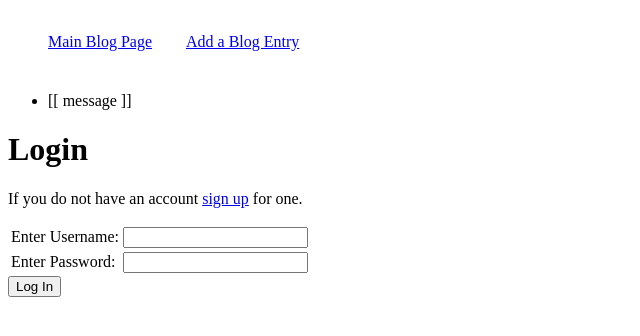
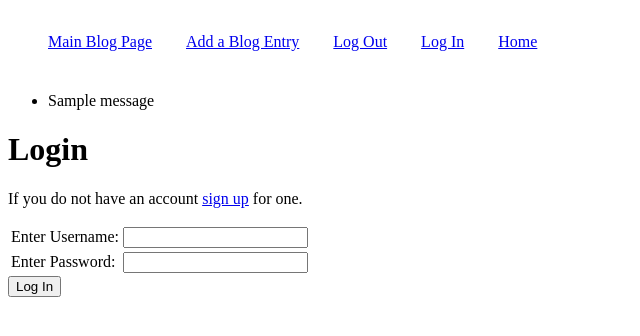
Before and after one commit to joeballo/blogz, a Flask app: page /login in a window 1280 px wide. Shown: the top 336 px of the page, without its empty margins (0-640 px from the left). Run offline with Flask 2, Linux system fonts and the light colour scheme; tables that the repository leaves empty hold one stand-in row (values such as "Sample post"); one stand-in notice (Sample message) is shown.

Commit message:
added log out function and require login function

```diff
--- a/main.py
+++ b/main.py
@@ -32,13 +32,13 @@
         self.username = username
         self.password = password
 
-# @app.before_request
-# def require_login():
-#     allowed_routes = ['/login', '/signup']
-#     if request.endpoint not in allowed_routes and 'username' not in session:
-#         return redirect('/login')
+@app.before_request
+def require_login():
+    allowed_routes = ['login', 'main-blog-listings', 'index', 'signup']
+    if request.endpoint not in allowed_routes and 'username' not in session:
+        return redirect('/login')
 
-@app.route('/blog')
+@app.route('/blog', methods=['POST', 'GET'])
 def blog_listing():
     num = request.args.get('id')
     if not num:
@@ -49,7 +49,6 @@
         blog = Blog.query.filter_by(id=num).first()
         return render_template('single_blog_view.html',
         blog=blog)
-
 
 
 @app.route('/signup', methods=['POST', 'GET'])
@@ -86,6 +85,8 @@
 
     return render_template('signup.html')
 
+
+
 @app.route('/login', methods=['POST', 'GET'])
 def login():
 
@@ -110,16 +111,16 @@
 
     return render_template('login.html')
 
+
+
 @app.route('/newpost', methods=['POST', 'GET']) #create a blog
 def new_post():
 
     if request.method == 'POST':
         blog_title = request.form['blog_title']
         blog_body = request.form['blog_body']
-        #blog_owner = int(request.form['owner_id'])
-        #owner_id = Blog.query.get(blog_owner)
+
         this_id = User.query.filter_by(username=session['username']).first()
-
 
         blog_title_error = ""
         blog_body_error = ""
@@ -149,6 +150,11 @@
 
     return render_template('add-new-blog.html', title="New Entry")
 
+@app.route('/logout')
+def logout():
+    del session['username']
+    return redirect('/blog')
+
 
 
 
--- a/templates/base.html
+++ b/templates/base.html
@@ -5,6 +5,9 @@
         <nav>
             <a href="/blog" style="padding: 15px;">Main Blog Page</a>
             <a href="/newpost"style="padding: 15px;">Add a Blog Entry</a>
+            <a href='/logout' style='padding: 15px;'>Log Out</a>
+            <a href='/login' style='padding: 15px;'>Log In</a>
+            <a href='/' style='padding: 15px;'>Home</a>
         </nav>
         <style>
             .error { color: red; }
@@ -18,7 +21,7 @@
     {% with messages = get_flashed_messages(with_categories=True) %}
         <ul>
             {% for category, message in messages %}
-                <li class='{{category}}'>[[ message ]]</li>
+                <li class='{{category}}'>{{ message }}</li>
             {% endfor %}
         </ul>
     {% endwith %}
```
